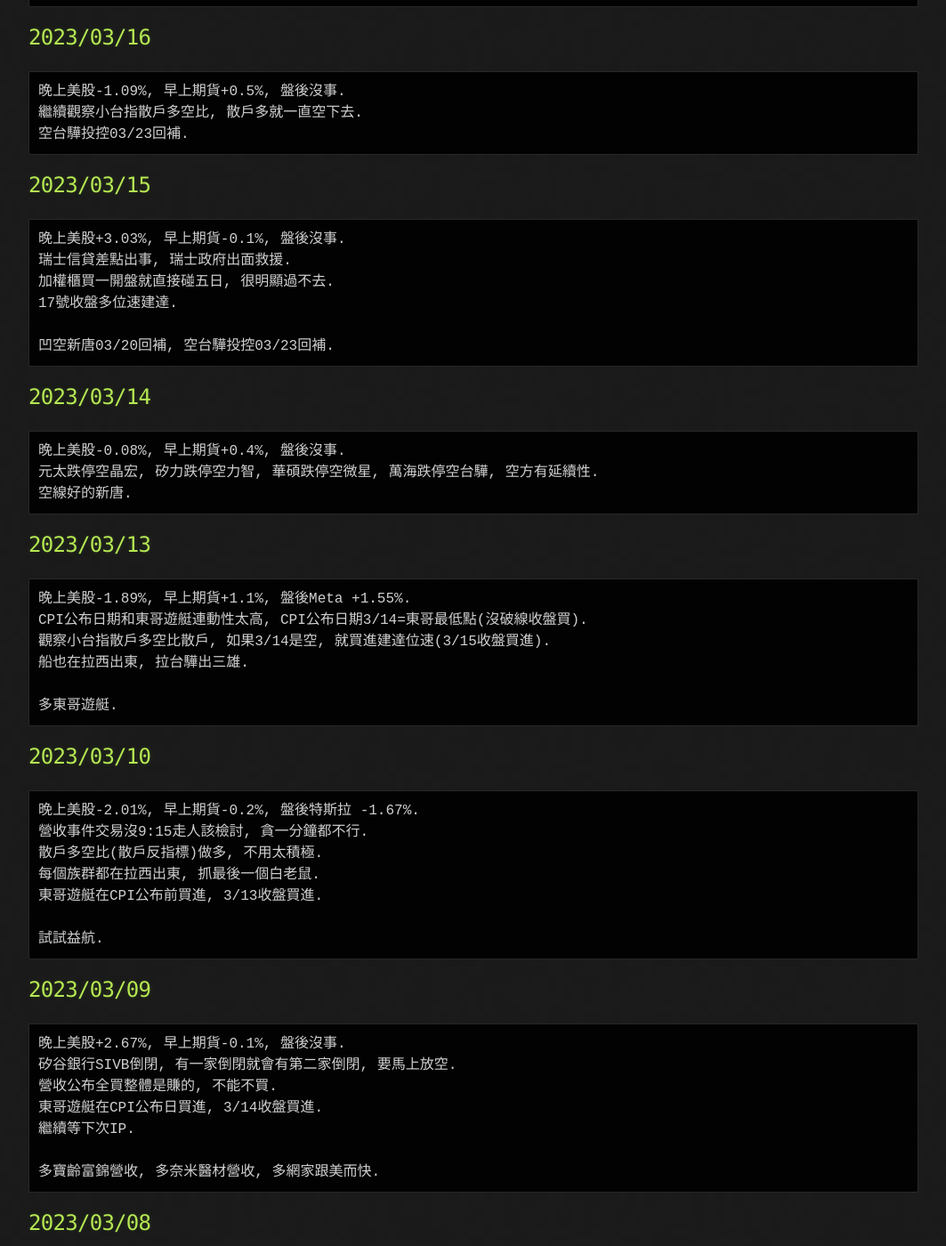
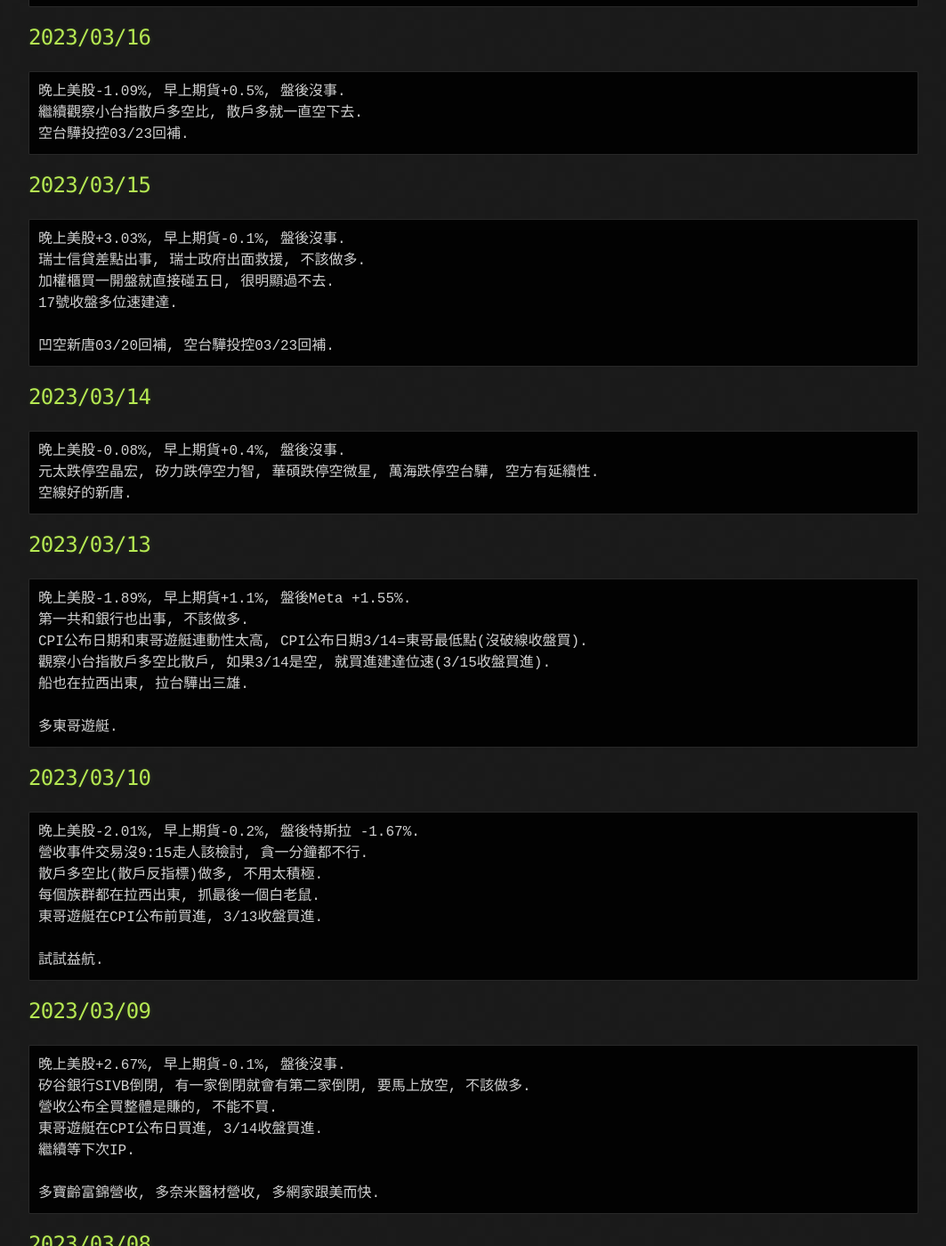
Before and after one commit to lepg5487/Stock_God, a Jekyll site: the page built from index.md, in a window 1280 px wide and 1400 px high, scrolled down 800 px. Shown: the whole window at 89% size, without its empty margins (108-1171 px from the left). Built offline with Jekyll 4.4.1, drawn with Linux system fonts in a browser that asks for light colours; our own code applies the rules of GitHub Pages for plain Markdown files.

Commit message:
Update index.md

````diff
--- a/index.md
+++ b/index.md
@@ -39,7 +39,7 @@ layout: testlayouts
 ## 2023/03/15
 ```
 晚上美股+3.03%, 早上期貨-0.1%, 盤後沒事.
-瑞士信貸差點出事, 瑞士政府出面救援.
+瑞士信貸差點出事, 瑞士政府出面救援, 不該做多.
 加權櫃買一開盤就直接碰五日, 很明顯過不去.
 17號收盤多位速建達.
 
@@ -56,6 +56,7 @@ layout: testlayouts
 ## 2023/03/13
 ```
 晚上美股-1.89%, 早上期貨+1.1%, 盤後Meta +1.55%.
+第一共和銀行也出事, 不該做多.
 CPI公布日期和東哥遊艇連動性太高, CPI公布日期3/14=東哥最低點(沒破線收盤買).
 觀察小台指散戶多空比散戶, 如果3/14是空, 就買進建達位速(3/15收盤買進).
 船也在拉西出東, 拉台驊出三雄.
@@ -77,7 +78,7 @@ CPI公布日期和東哥遊艇連動性太高, CPI公布日期3/14=東哥最低
 ## 2023/03/09
 ```
 晚上美股+2.67%, 早上期貨-0.1%, 盤後沒事.
-矽谷銀行SIVB倒閉, 有一家倒閉就會有第二家倒閉, 要馬上放空.
+矽谷銀行SIVB倒閉, 有一家倒閉就會有第二家倒閉, 要馬上放空, 不該做多.
 營收公布全買整體是賺的, 不能不買.
 東哥遊艇在CPI公布日買進, 3/14收盤買進.
 繼續等下次IP.
````
